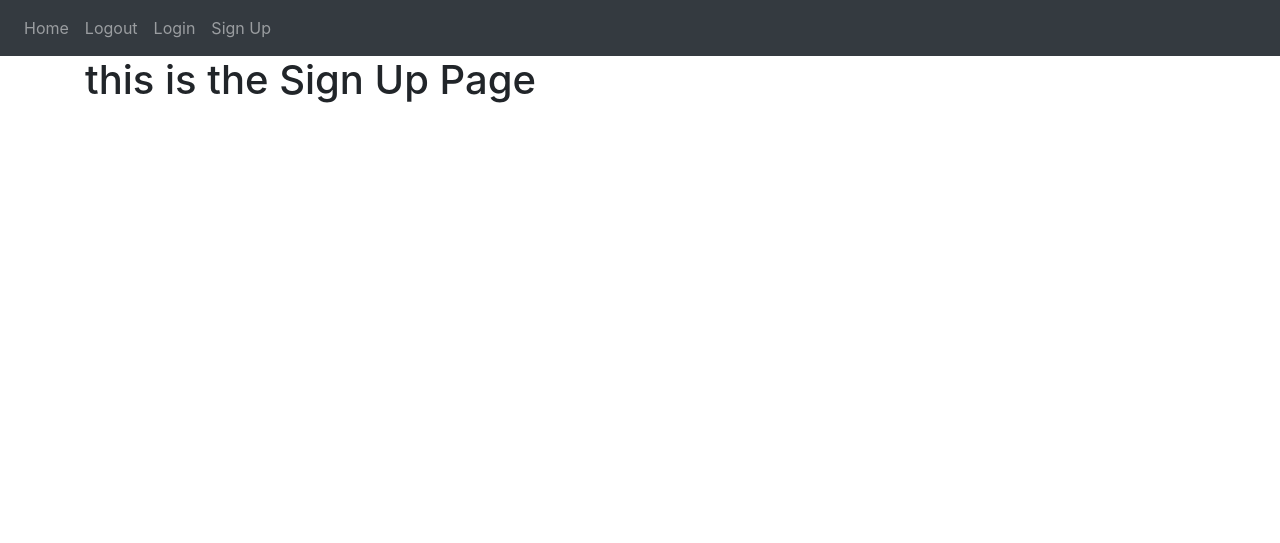
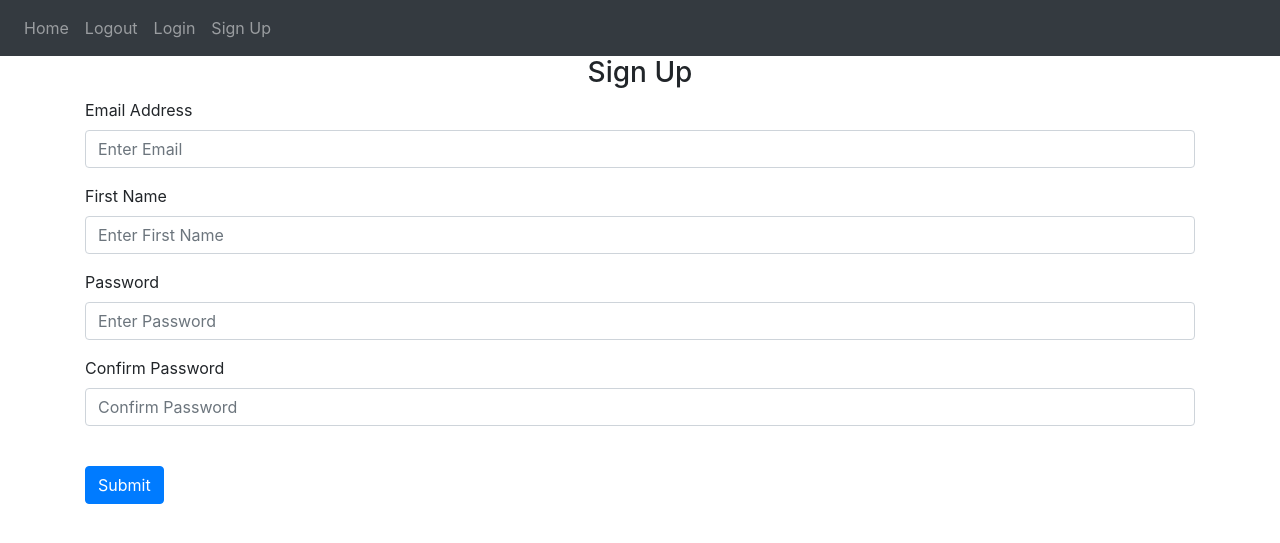
Before and after one commit to Srecko727/LoginNotes, a Flask app: page /sign-up in a window 1280 px wide. Shown: the top 543 px of the page. Run offline with Flask 3, Linux system fonts and the light colour scheme; some libraries are stand-ins or nearby versions.

Commit message:
making the sign up and login page

```diff
--- a/website/auth.py
+++ b/website/auth.py
@@ -4,7 +4,7 @@ auth = Blueprint('auth', __name__)
 
 @auth.route('/login')
 def login():
-    return render_template("login.html")
+    return render_template("login.html", boolean = True)
 
 @auth.route('/logout')
 def logout():
--- a/website/templates/sign_up.html
+++ b/website/templates/sign_up.html
@@ -1,5 +1,25 @@
 {% extends "base.html" %} {% block title %}Sign Up{% endblock %}
 
 {% block content %}
-<h1>this is the Sign Up Page</h1>
+<form method="POST">
+    <h3 align="center">Sign Up</h3>
+    <div class="form-group">
+        <label for="email">Email Address</label>
+        <input type="email" class="form-control" id="email" name="email" placeholder="Enter Email"/>
+    </div>
+    <div class="form-group">
+        <label for="firstName">First Name</label>
+        <input type="text" class="form-control" id="firstName" name="firstName" placeholder="Enter First Name"/>
+    </div>
+    <div class="form-group">
+        <label for="password1">Password</label>
+        <input type="password" class="form-control" id="password1" name="password1" placeholder="Enter Password"/>
+    </div>
+    <div class="form-group">
+        <label for="password2">Confirm Password</label>
+        <input type="password" class="form-control" id="password2" name="password2" placeholder="Confirm Password"/>
+    </div>
+    <br />
+    <button type="submit" class="btn btn-primary">Submit</button>
+</form>
 {% endblock %}
```
Also changed, not shown: website/templates/login.html (+14 -1 lines).
